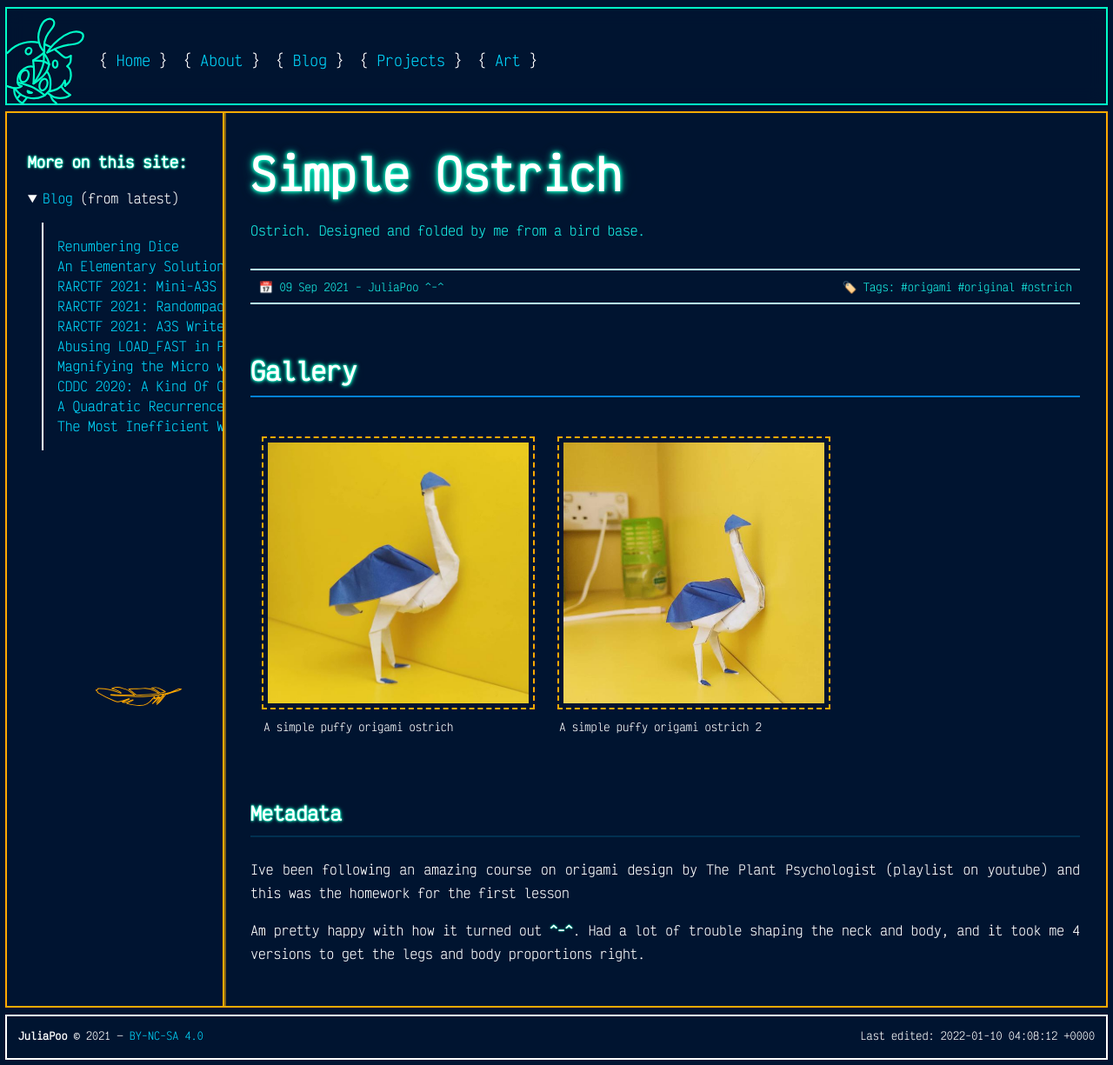
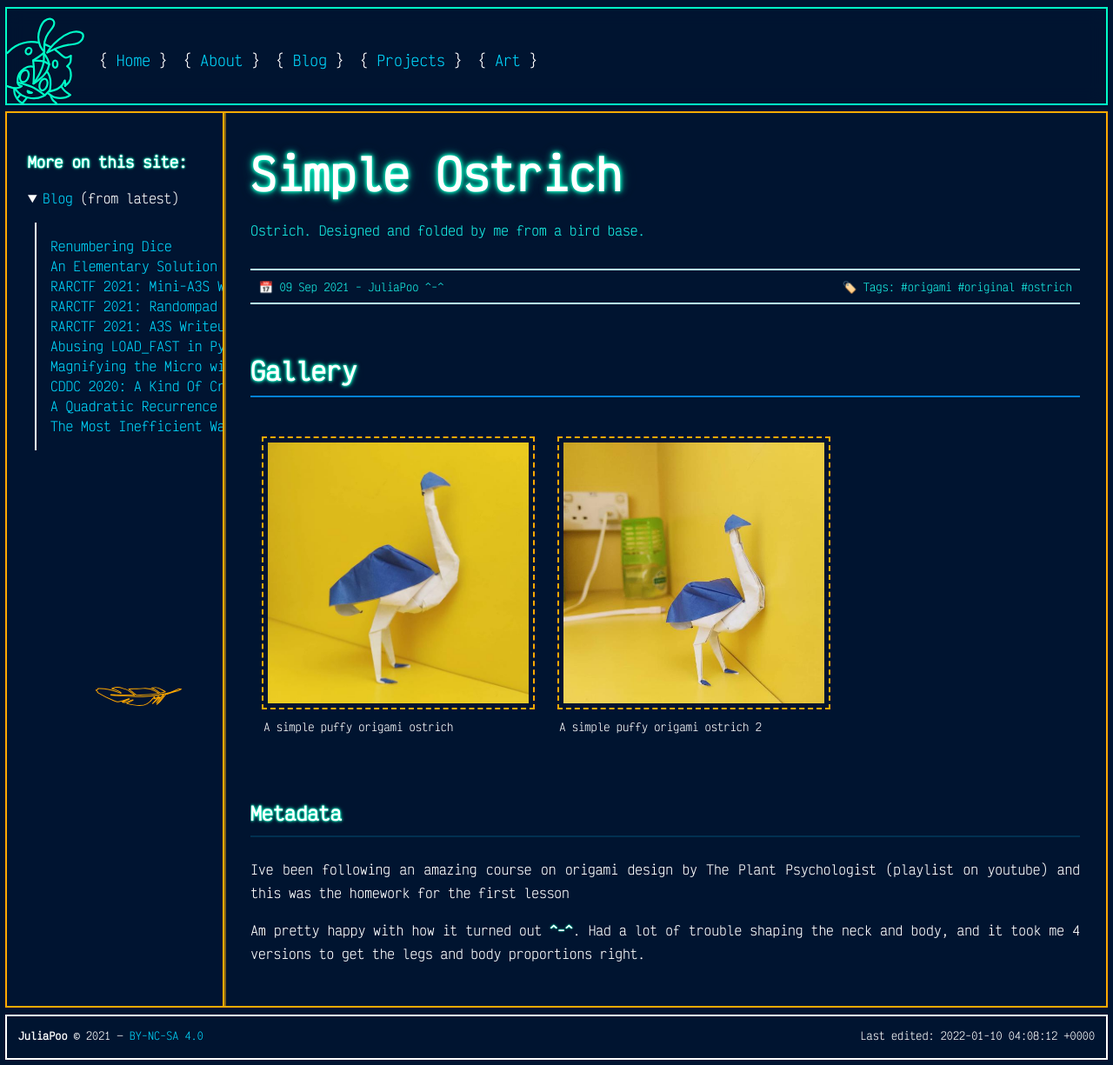
Before and after one commit to JuliaPoo/juliapoo.github.io, a Jekyll site: the page built from _art/2021-09-09-ostrich.md, in a window 1280 px wide and 1225 px high. Shown: the whole window at 87% size. Built offline with Jekyll 4.4.1, drawn with Linux system fonts in a browser that asks for light colours; formulas are drawn with MathJax 3.

Commit message:
Fix some styles

```diff
--- a/_data/blog_categories.yml
+++ b/_data/blog_categories.yml
@@ -3,6 +3,10 @@
 - name: Security
   desc: A mishmash of articles vaguely tangent to "Security"
 - name: CTF
-  desc: A collection of CTF Writeups, heavily biased towards Crypto
+  desc: |
+    A collection of CTF Writeups, heavily biased towards Crypto.
+    I don't write writeups for every challenge I solved, even
+    if they were really hard. I mostly write writeups for challenges
+    I find were really creative and made me learn a lot.
 - name: Misc
   desc: Random, unorganised writings of miscellaneous topics.
--- a/_layouts/default.html
+++ b/_layouts/default.html
@@ -42,7 +42,13 @@
   <meta name="twitter:card" content="summary"/>
   <meta name="twitter:creator" content="@freefooooooood" />
 
-  <title>{{ page.title }}</title>
+  <title>
+    {% if page.display-title %}
+      {{ page.display-title | escape}}
+    {% else %}
+      {{ page.title | escape}}
+    {% endif %}
+  </title>
   <link rel="icon" href="/assets/img/placeholder.svg">
   <link rel="stylesheet" href="/assets/css/styles.css">
   <script src="/assets/js/nav.js"></script>
--- a/_sass/blog.scss
+++ b/_sass/blog.scss
@@ -1,7 +1,7 @@
 .blog-listing {
     border-left: 2px solid white;
     margin-top: 1em;
-    margin-left: 1em;
+    margin-left: 0.5em;
     padding: 1em;
 }
 
--- a/_sass/gallery.scss
+++ b/_sass/gallery.scss
@@ -30,6 +30,8 @@
     display: flex;
     justify-content: space-evenly;
     align-items: center;
+
+    filter: saturate(100%);
 }
 
 .gallery-img-container:hover {
@@ -42,7 +44,39 @@
         0 0 1.8em rgba(1, 253, 198, 0.2),
         0 0 2.5em rgba(1, 253, 198, 0.1);
 
-    filter: contrast(1.5);
+    filter: saturate(200%);
+}
+
+.gallery-img-container .gallery-img-overlay {
+    position: absolute;
+    height: 100px;
+    width: 300px;
+    bottom: 0;
+
+    background:
+        linear-gradient(rgba(0,0,0,0), rgb(0, 0, 0));
+}
+
+.gallery-img-container:hover .gallery-img-overlay {
+    visibility: hidden;
+}
+
+.gallery-img-overlay > span {
+
+    position: absolute;
+    bottom: 0;
+    right: 0;
+
+    padding: 1.5em;
+
+    color: rgb(255, 224, 163);
+    text-shadow:
+        0 0 0.5em rgba(255, 170, 0, 1.0),
+        0 0 0.6em rgba(255, 170, 0, 0.7),
+        0 0 0.8em rgba(255, 170, 0, 0.5),
+        0 0 1.2em rgba(255, 170, 0, 0.3),
+        0 0 1.8em rgba(255, 170, 0, 0.2),
+        0 0 2.5em rgba(255, 170, 0, 0.1);
 }
 
 .gallery-img-container .gallery-img {
@@ -73,13 +107,13 @@
 
 .gallery-img-preview-img-container {
     overflow: auto;
-    max-width: calc(80vw + 30px);
-    max-height: 80vh;
+    max-width: calc(min(80vw, 80vh) + 30px);
+    max-height: calc(80vh + 30px);
 }
 
 .gallery-img-preview-img {
     padding: 10px;
-    max-width: 80vw;
+    max-width: calc(min(80vw, 80vh));
 }
 
 .gallery-meta {
--- a/art.html
+++ b/art.html
@@ -26,6 +26,11 @@
                     <a href="{{ art.url }}">
                         <div class="gallery-img-container">
                             <img class="gallery-img" src="{{ art.preview-url }}">
+
+                            <div class="gallery-img-overlay">
+                                <span>{ <i>More Details</i> }</span>
+                            </div>
+
                         </div>
                     </a>
                     <div class="gallery-desc">
```
